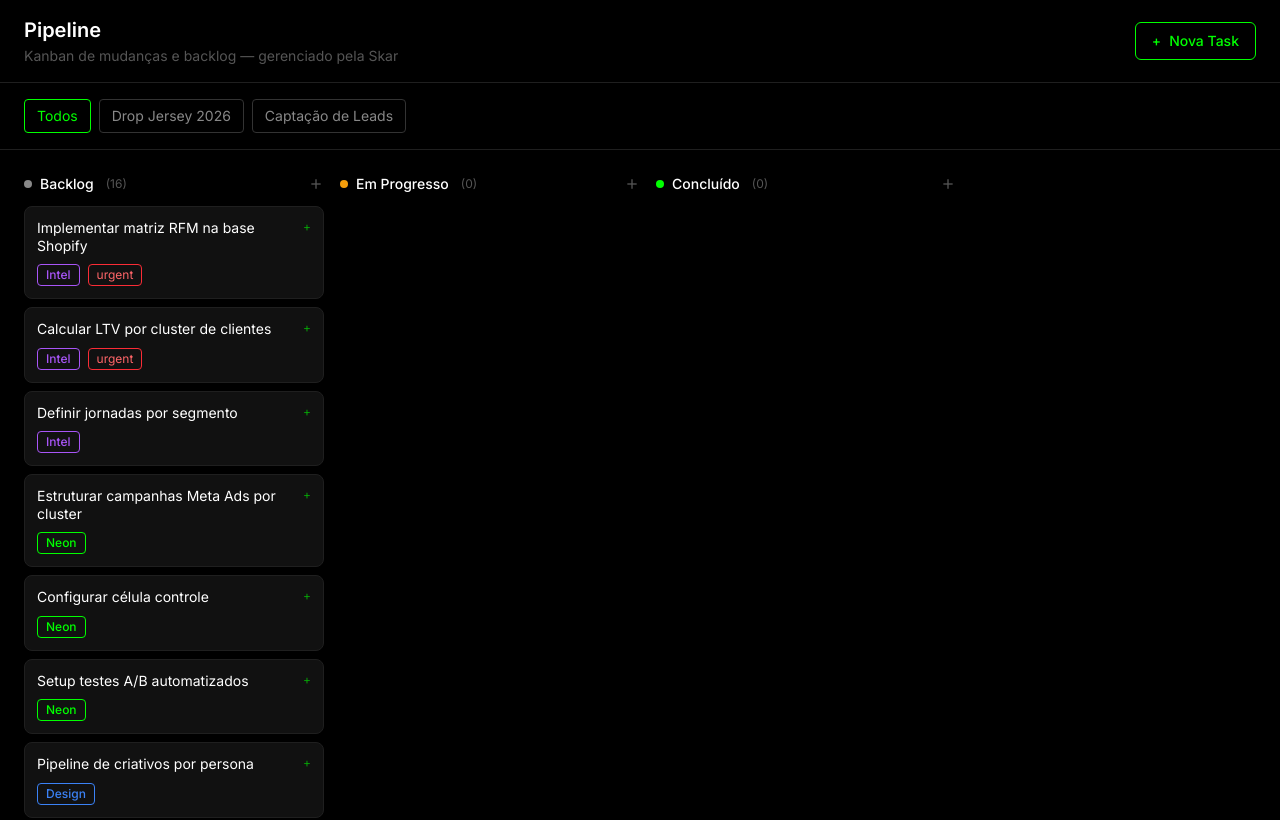
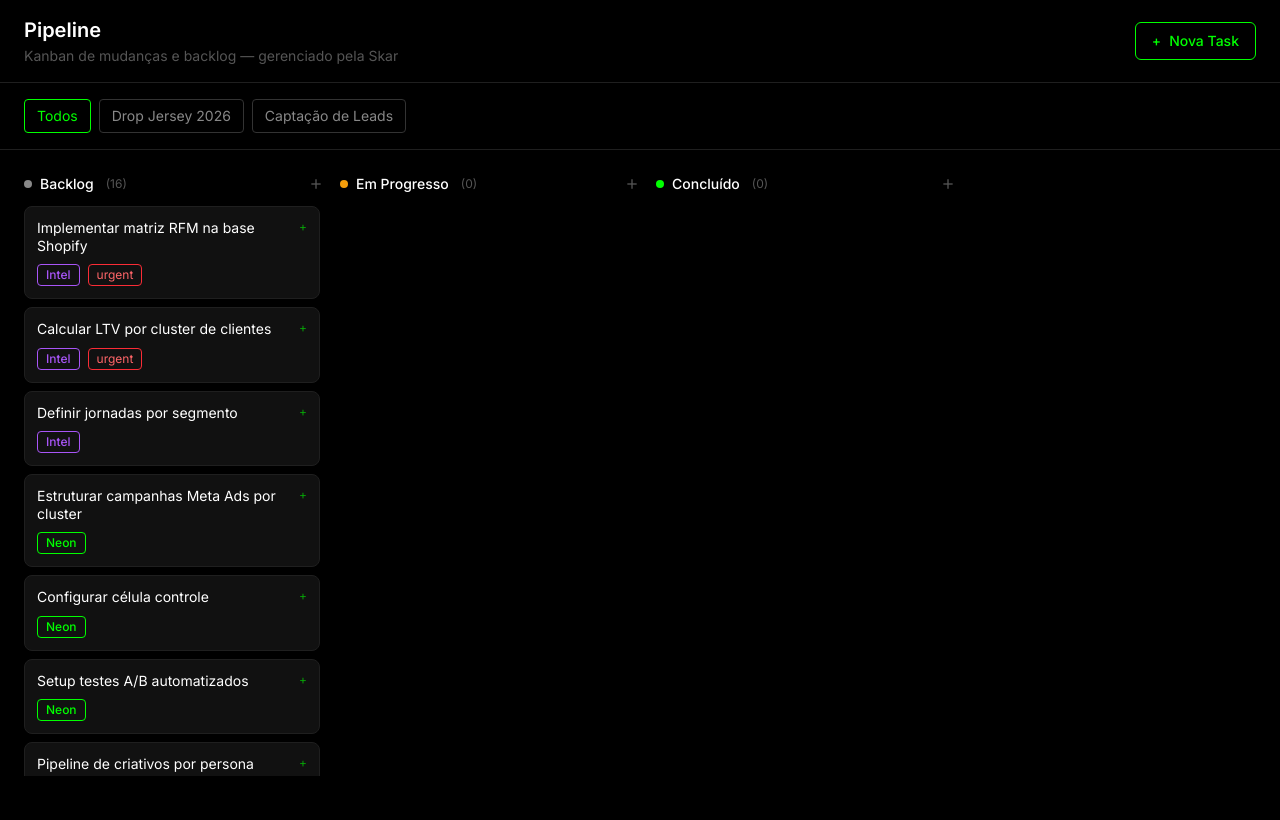
Before and after one commit to skar-quantum/skar-pipeline, a Next.js app: page / in a window 1280 px wide. Shown: the top 820 px of the page. Built offline with nearby package versions, Linux system fonts and the light colour scheme.

Commit message:
fix: fixed layout with scrollable columns only

```diff
--- a/src/app/globals.css
+++ b/src/app/globals.css
@@ -17,7 +17,9 @@
   box-sizing: border-box;
 }
 
-body {
+html, body {
+  height: 100%;
+  overflow: hidden;
   background: var(--bg-primary);
   color: var(--text-primary);
   font-family: -apple-system, BlinkMacSystemFont, 'Segoe UI', Roboto, sans-serif;
--- a/src/components/Board.tsx
+++ b/src/components/Board.tsx
@@ -102,9 +102,9 @@ export function Board() {
   };
 
   return (
-    <div className="min-h-screen bg-black">
+    <div className="h-screen flex flex-col bg-black overflow-hidden">
       {/* Header */}
-      <header className="border-b border-[#1f1f1f] px-6 py-4">
+      <header className="flex-shrink-0 border-b border-[#1f1f1f] px-6 py-4">
         <div className="flex items-center justify-between">
           <div>
             <h1 className="text-xl font-semibold text-white">
@@ -122,7 +122,7 @@ export function Board() {
       </header>
 
       {/* Filters */}
-      <div className="px-6 py-4 border-b border-[#1f1f1f]">
+      <div className="flex-shrink-0 px-6 py-4 border-b border-[#1f1f1f]">
         <div className="flex items-center gap-2">
           <button
             onClick={() => setSelectedChallenge('all')}
@@ -151,7 +151,7 @@ export function Board() {
       </div>
 
       {/* Board */}
-      <div className="p-6">
+      <div className="flex-1 p-6 overflow-hidden">
         <DndContext
           sensors={sensors}
           collisionDetection={closestCorners}
@@ -159,7 +159,7 @@ export function Board() {
           onDragOver={handleDragOver}
           onDragEnd={handleDragEnd}
         >
-          <div className="flex gap-4 overflow-x-auto pb-4">
+          <div className="flex gap-4 h-full">
             {data.columns.map((column) => (
               <Column
                 key={column.id}
--- a/src/components/Column.tsx
+++ b/src/components/Column.tsx
@@ -26,13 +26,13 @@ export function Column({ id, name, color, cards, onOpenTask }: ColumnProps) {
   return (
     <div
       className={`
-        flex flex-col min-w-[300px] max-w-[300px]
+        flex flex-col min-w-[300px] max-w-[300px] h-full
         transition-all duration-200
         ${isOver ? 'opacity-80' : ''}
       `}
     >
       {/* Header */}
-      <div className="flex items-center gap-2 mb-3">
+      <div className="flex-shrink-0 flex items-center gap-2 mb-3">
         <span
           className="w-2 h-2 rounded-full"
           style={{ backgroundColor: dotColor }}
@@ -47,10 +47,10 @@ export function Column({ id, name, color, cards, onOpenTask }: ColumnProps) {
         </button>
       </div>
 
-      {/* Cards */}
+      {/* Cards - Scrollable */}
       <div
         ref={setNodeRef}
-        className="flex-1 space-y-2 min-h-[400px]"
+        className="flex-1 space-y-2 overflow-y-auto overflow-x-hidden pr-1"
       >
         <SortableContext items={cards.map(c => c.id)} strategy={verticalListSortingStrategy}>
           {cards.map((card) => (
```
